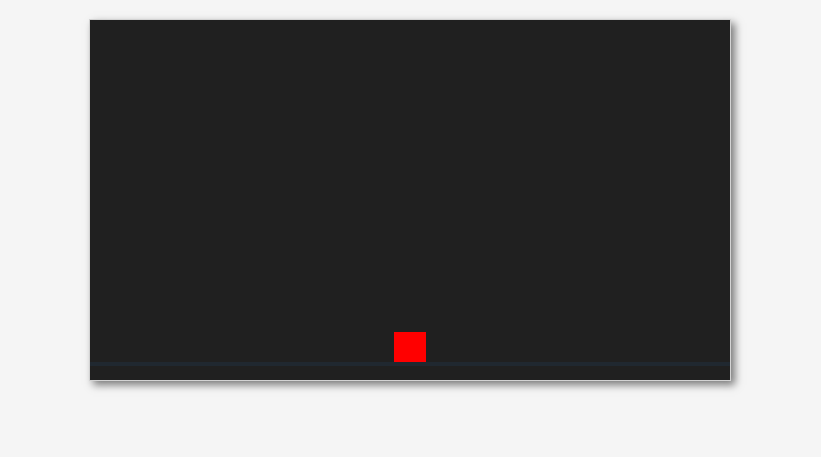
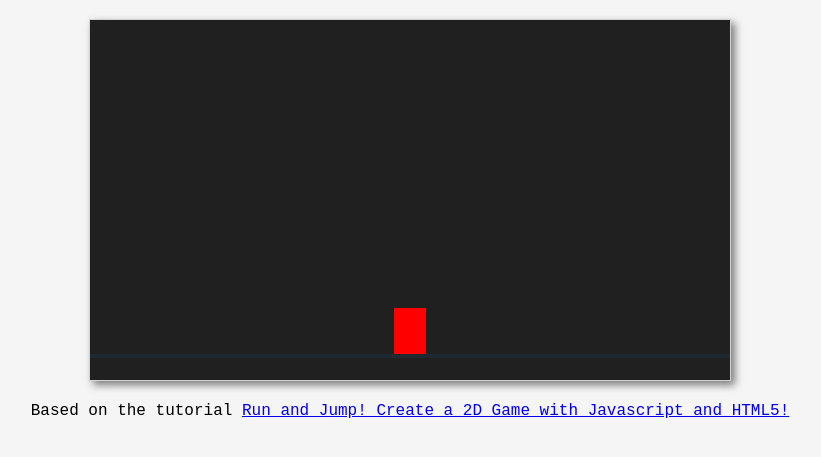
Before and after one commit to Weltraumschaf/javascript-playground, a plain HTML site: page run-and-jump/index.html in a window 1280 px wide. Shown: the part 61-518 px from the top of the page, without its empty margins (230-1051 px from the left). Drawn offline with Linux system fonts and the light colour scheme.

Commit message:
Extract more constants
Signed-off-by: Sven Strittmatter <ich@weltraumschaf.de>

```diff
--- a/run-and-jump/index.html
+++ b/run-and-jump/index.html
@@ -8,6 +8,9 @@
     <body>
         <h1>Run and Jump</h1>
         <canvas id="canvas"></canvas>
+        <p>
+            Based on the tutorial <a href=https://www.youtube.com/watch?v=8uIt9a2XBrw">Run and Jump! Create a 2D Game with Javascript and HTML5!</a>
+        </p>
         <script src="main.js"></script>
     </body>
 </html>
--- a/run-and-jump/main.js
+++ b/run-and-jump/main.js
@@ -3,8 +3,9 @@
     var CANVAS_WIDTH = 640,
         CANVAS_HEIGHT = 360,
         RECTANGLE_WIDTH = 32,
-        RECTANGLE_HEIGHT = 32,
-        HORIZONTAL_ACCELERATION = 0.7,
+        RECTANGLE_HEIGHT = 48,
+        HORIZONTAL_ACCELERATION = 0.9,
+        VERTICAL_DECELERATION = 50,
         GRAVITY = 1.5,
         FRICTION = 0.9;
 
@@ -49,7 +50,7 @@
 
     loop = function () {
         if (controller.up && rectangle.jumping == false) {
-            rectangle.y_velocity -= 20;
+            rectangle.y_velocity -= VERTICAL_DECELERATION;
             rectangle.jumping = true;
         }
 
@@ -68,9 +69,9 @@
         rectangle.y_velocity *= FRICTION;
 
         // If rectangle is faling below floor line.
-        if (rectangle.y > CANVAS_HEIGHT - 16 - RECTANGLE_HEIGHT) {
+        if (rectangle.y > CANVAS_HEIGHT - RECTANGLE_HEIGHT/2 - RECTANGLE_HEIGHT) {
             rectangle.jumping = false;
-            rectangle.y = CANVAS_HEIGHT - 16 - RECTANGLE_HEIGHT;
+            rectangle.y = CANVAS_HEIGHT - RECTANGLE_HEIGHT/2 - RECTANGLE_HEIGHT;
             rectangle.y_velocity = 0;
         }
 
@@ -90,8 +91,8 @@
         context.strokeStyle = "#202830";
         context.lineWidth = 4;
         context.beginPath();
-        context.moveTo(0, CANVAS_HEIGHT - 16);
-        context.lineTo(CANVAS_WIDTH, CANVAS_HEIGHT - 16);
+        context.moveTo(0, CANVAS_HEIGHT - RECTANGLE_HEIGHT/2);
+        context.lineTo(CANVAS_WIDTH, CANVAS_HEIGHT - RECTANGLE_HEIGHT/2);
         context.stroke();
 
         // Call update when the browser is ready to draw again.
```
